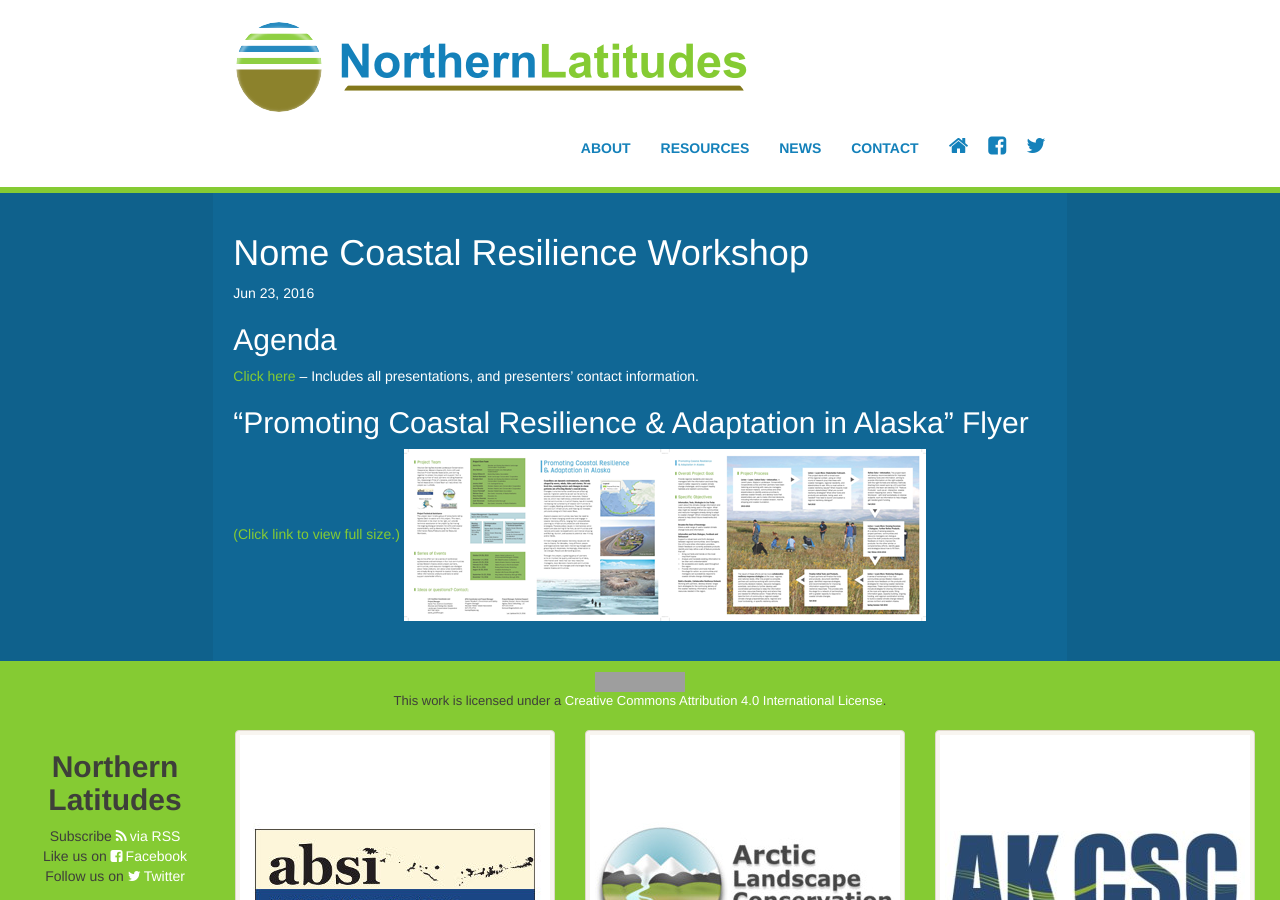
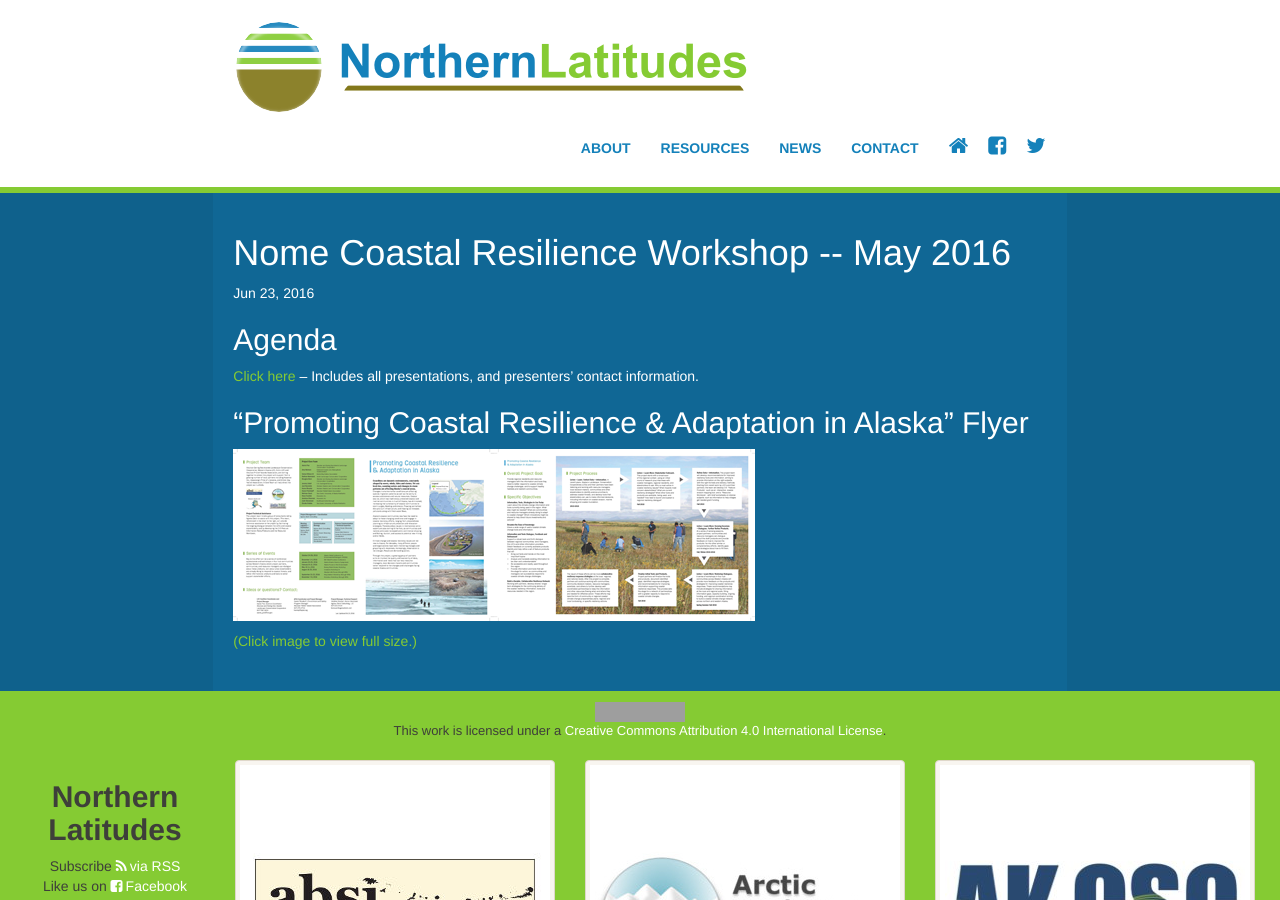
Before and after one commit to northern-latitudes/northern-latitudes.github.io, a Jekyll site: the page built from _posts/2016-06-21-nome-coastal-resilience-workshop.md, in a window 1280 px wide and 900 px high. Built offline with Jekyll 4.4.1, drawn with Linux system fonts in a browser that asks for light colours; nearby versions of some CDN libraries; grey boxes are pictures that could not be loaded.

Commit message:
Updated 6-23-2016. Added Flyer.

```diff
--- a/_posts/2016-06-21-nome-coastal-resilience-workshop.md
+++ b/_posts/2016-06-21-nome-coastal-resilience-workshop.md
@@ -2,7 +2,7 @@
 layout: post
 date: '2016-06-23'
 published: true
-title: Nome Coastal Resilience Workshop
+title: Nome Coastal Resilience Workshop -- May 2016
 category: workshop
 icon: default
 tags:
@@ -13,5 +13,6 @@ tags:
 [Click here](https://drive.google.com/file/d/0B3VnEQqR-Xh0YS1JRndWdUsyczQ/view?usp=sharing) -- Includes all presentations, and presenters' contact information.
 
 ## "Promoting Coastal Resilience & Adaptation in Alaska" Flyer
-[(Click link to view full size.)](https://drive.google.com/file/d/0B3VnEQqR-Xh0TktoaFNvamZQZEE/view?usp=sharing)
-![Coastal Resilience Flyer Super Small Horizontal.png]({{site.baseurl}}/assets/media/Coastal Resilience Flyer Super Small Horizontal.png)
+[![Coastal Resilience Flyer Super Small Horizontal.png]({{site.baseurl}}/assets/media/Coastal Resilience Flyer Super Small Horizontal.png)](https://drive.google.com/file/d/0B3VnEQqR-Xh0TktoaFNvamZQZEE/view?usp=sharing)
+
+[(Click image to view full size.)](https://drive.google.com/file/d/0B3VnEQqR-Xh0TktoaFNvamZQZEE/view?usp=sharing)
```
